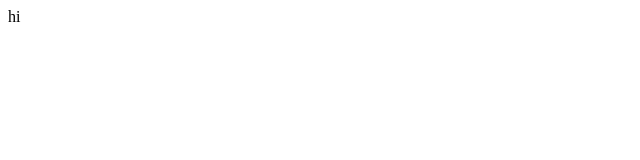
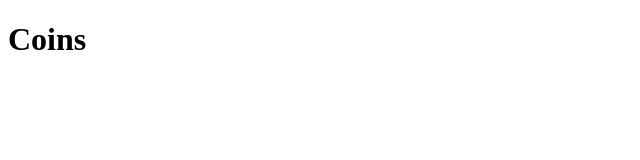
Before and after one commit to Guiwoo/Movie-master, a React (Create React App) app: page / in a window 1280 px wide. Shown: the top 160 px of the page, without its empty margins (0-640 px from the left). Built offline with nearby package versions, Linux system fonts and the light colour scheme.

Commit message:
router setting done

```diff
--- a/package.json
+++ b/package.json
@@ -10,9 +10,13 @@
     "@types/node": "^16.11.19",
     "@types/react": "^17.0.38",
     "@types/react-dom": "^17.0.11",
+    "@types/styled-components": "^5.1.20",
     "react": "^17.0.2",
     "react-dom": "^17.0.2",
+    "react-query": "^3.34.8",
+    "react-router-dom": "^6.2.1",
     "react-scripts": "5.0.0",
+    "styled-components": "^5.3.3",
     "typescript": "^4.5.4",
     "web-vitals": "^2.1.3"
   },
--- a/src/App.tsx
+++ b/src/App.tsx
@@ -1,7 +1,7 @@
-import React from "react";
+import Routers from "./Router";
 
 function App() {
-  return <div>hi</div>;
+  return <Routers />;
 }
 
 export default App;
--- /dev/null
+++ b/src/Router.tsx
@@ -0,0 +1,16 @@
+import { BrowserRouter, Route, Routes } from "react-router-dom";
+import Coin from "./routes/Coin";
+import Coins from "./routes/Coins";
+
+const Routers = () => {
+  return (
+    <BrowserRouter>
+      <Routes>
+        <Route path={"/"} element={<Coins />} />
+        <Route path={":id"} element={<Coin />} />
+      </Routes>
+    </BrowserRouter>
+  );
+};
+
+export default Routers;
--- a/src/index.tsx
+++ b/src/index.tsx
@@ -1,10 +1,14 @@
 import React from "react";
 import ReactDOM from "react-dom";
+import { ThemeProvider } from "styled-components";
 import App from "./App";
+import { light } from "./theme";
 
 ReactDOM.render(
   <React.StrictMode>
-    <App />
+    <ThemeProvider theme={light}>
+      <App />
+    </ThemeProvider>
   </React.StrictMode>,
   document.getElementById("root")
 );
--- /dev/null
+++ b/src/routes/Coin.tsx
@@ -0,0 +1,13 @@
+import { useParams } from "react-router";
+
+const Coin = () => {
+  const { id } = useParams();
+  console.log(id);
+  return (
+    <>
+      <h1>Coin</h1>
+    </>
+  );
+};
+
+export default Coin;
--- /dev/null
+++ b/src/routes/Coins.tsx
@@ -0,0 +1,12 @@
+import { Outlet } from "react-router";
+
+const Coins = () => {
+  return (
+    <>
+      <h1>Coins</h1>
+      <Outlet />
+    </>
+  );
+};
+
+export default Coins;
--- /dev/null
+++ b/src/theme.ts
@@ -0,0 +1,12 @@
+import {DefaultTheme} from "styled-components"
+
+export const light:DefaultTheme = {
+    bgColor:"white",
+    textColor:"black",
+    btnColor:"tomato"
+}
+export const dark:DefaultTheme = {
+    bgColor:"black",
+    textColor:"white",
+    btnColor:"teal"
+}
```
Also changed, not shown: src/styled.d.ts (added, +11 -0 lines), 2 other files (tests, documents, lock files or other folders).
